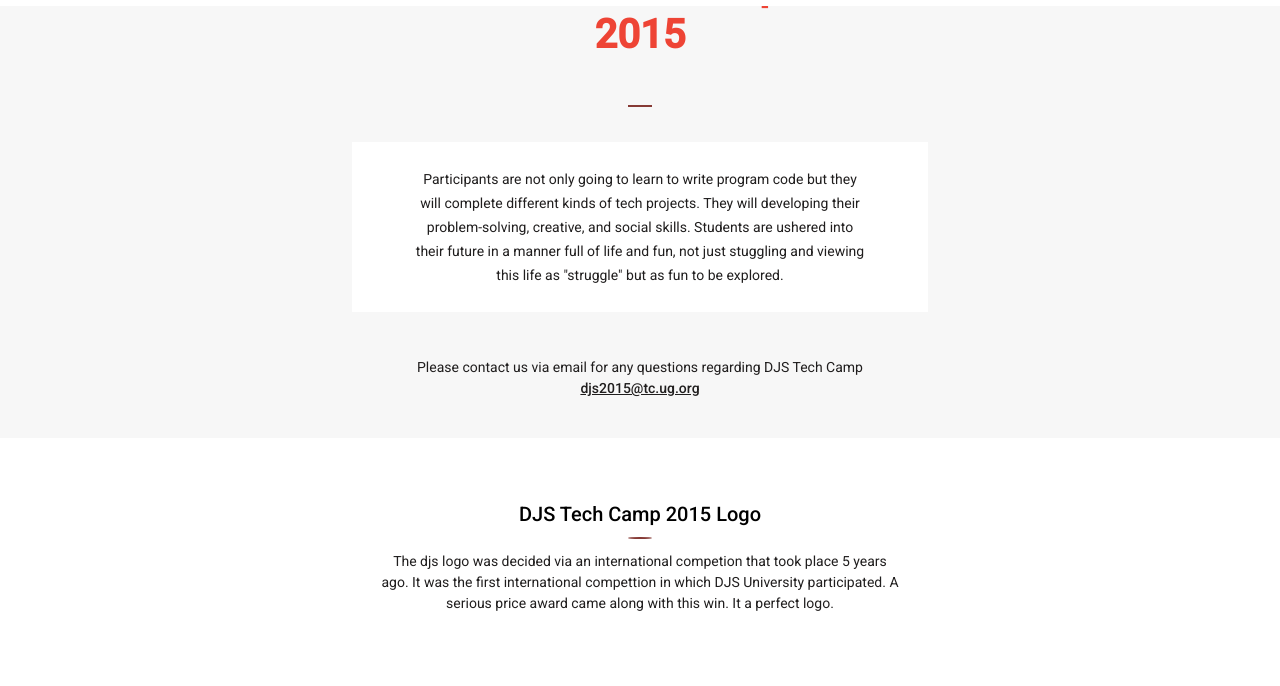
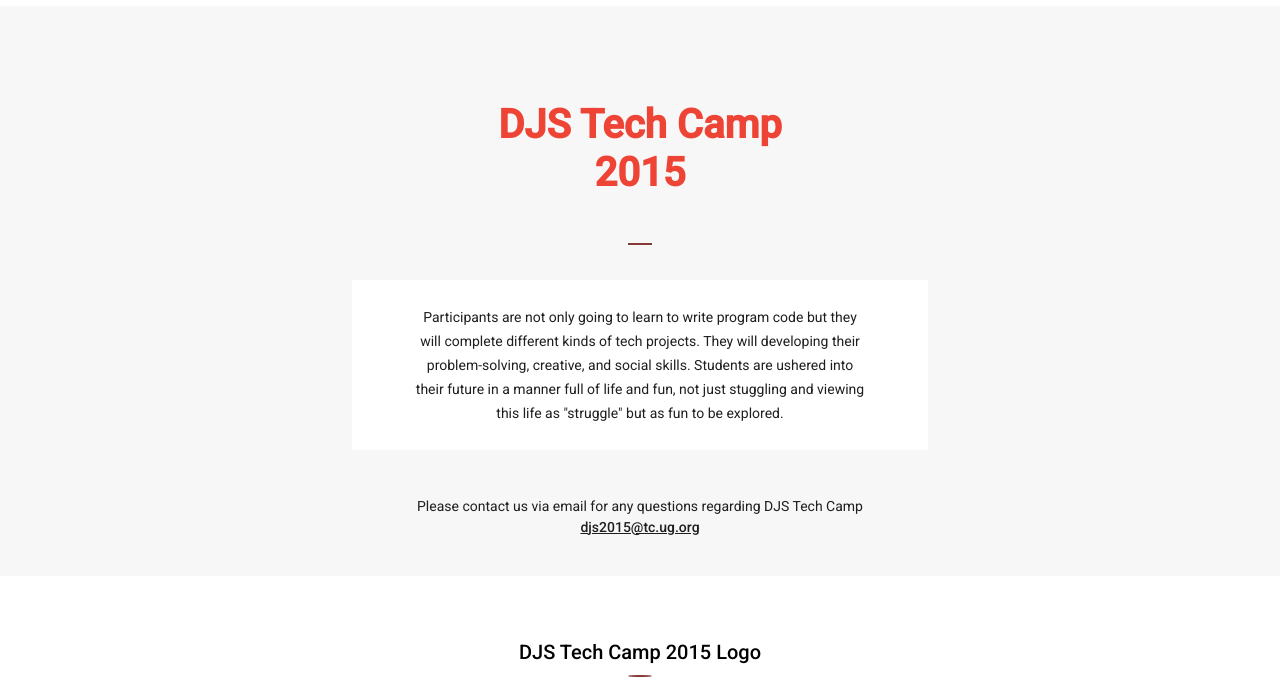
Before and after one commit to dd-obua/capstone-1, a plain HTML site: page structure/about.html in a window 1280 px wide. Shown: the part 78-764 px from the top of the page. Drawn offline with nearby package versions, Linux system fonts and the light colour scheme; a script that the page names is missing.

Commit message:
Adjust style

```diff
--- a/styles/about.css
+++ b/styles/about.css
@@ -6,6 +6,7 @@
 
   .commons h2 {
     width: 40%;
+    padding-top: 12%;
     margin: 0 auto;
     text-align: center;
   }
--- a/styles/mobile.css
+++ b/styles/mobile.css
@@ -16,6 +16,7 @@ body {
   color: #201e1e;
   font-size: 14px;
   background: #fff;
+  overflow-x: hidden;
 }
 
 .header {
```
